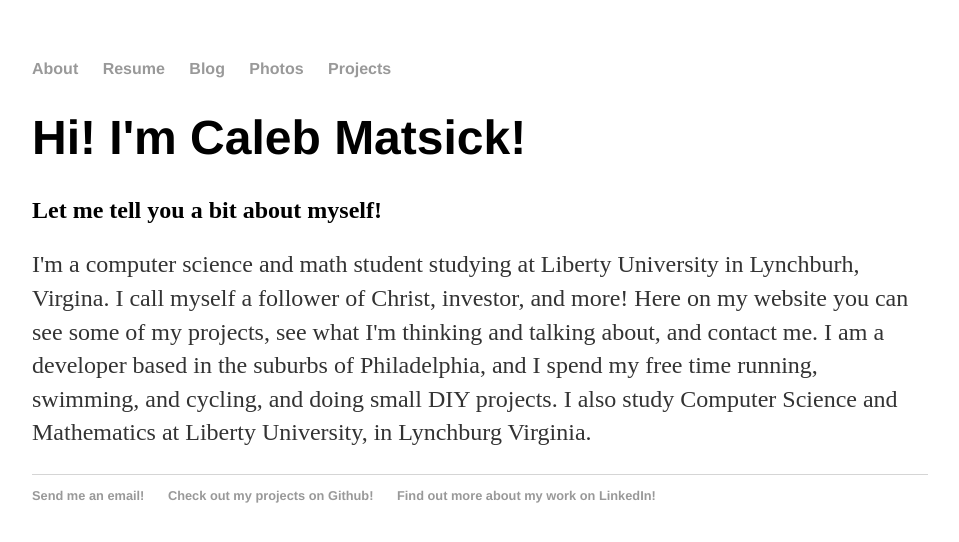
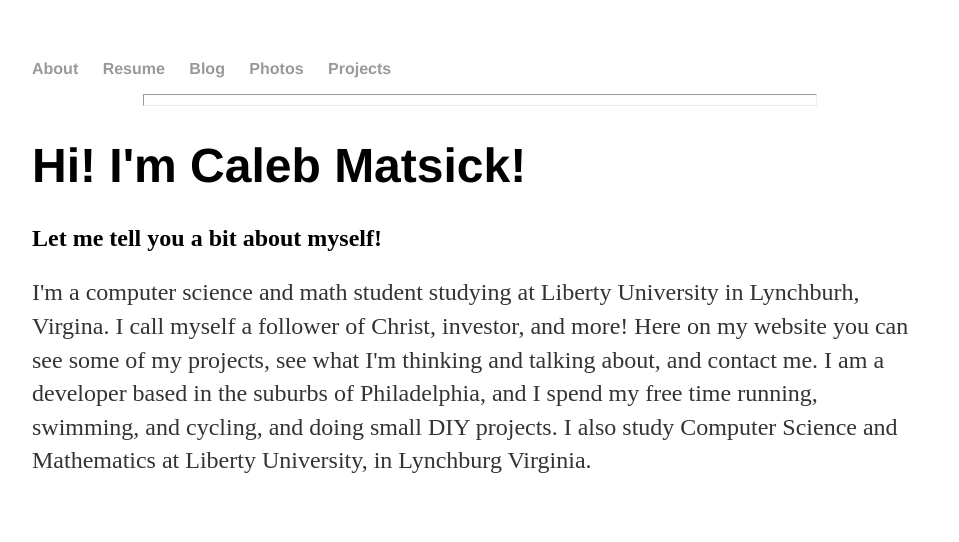
Before and after one commit to IronmanMk40/Matsick-Dot-Com, a Jekyll site: the page built from index.html, in a window 1280 px wide. Shown: the top 542 px of the page, without its empty margins (160-1119 px from the left). Built offline with Jekyll 4.4.1, drawn with Linux system fonts in a browser that asks for light colours.

Commit message:
Added line element and removed footer
Took out footer in favor of a contact page

```diff
--- a/_layouts/default.html
+++ b/_layouts/default.html
@@ -16,17 +16,13 @@
 				<li><a href="/projects">Projects</a></li>
 	    		</ul>
 			</nav>
+
+			<hr>
+
 			<div class="container">
 
 			{{ content }}
 
 			</div><!-- /.container -->
-			<footer>
-	    		<ul>
-	        		<li><a href="mailto:caleb@matsick.com">Send me an email!</a></li>
-	        		<li><a href="https://github.com/calebmatsick">Check out my projects on Github!</a></li>
-				<li><a href="https://www.linkedin.com/in/calebmatsick/">Find out more about my work on LinkedIn! </a></li>
-				</ul>
-			</footer>
 		</body>
 	</html>
```
